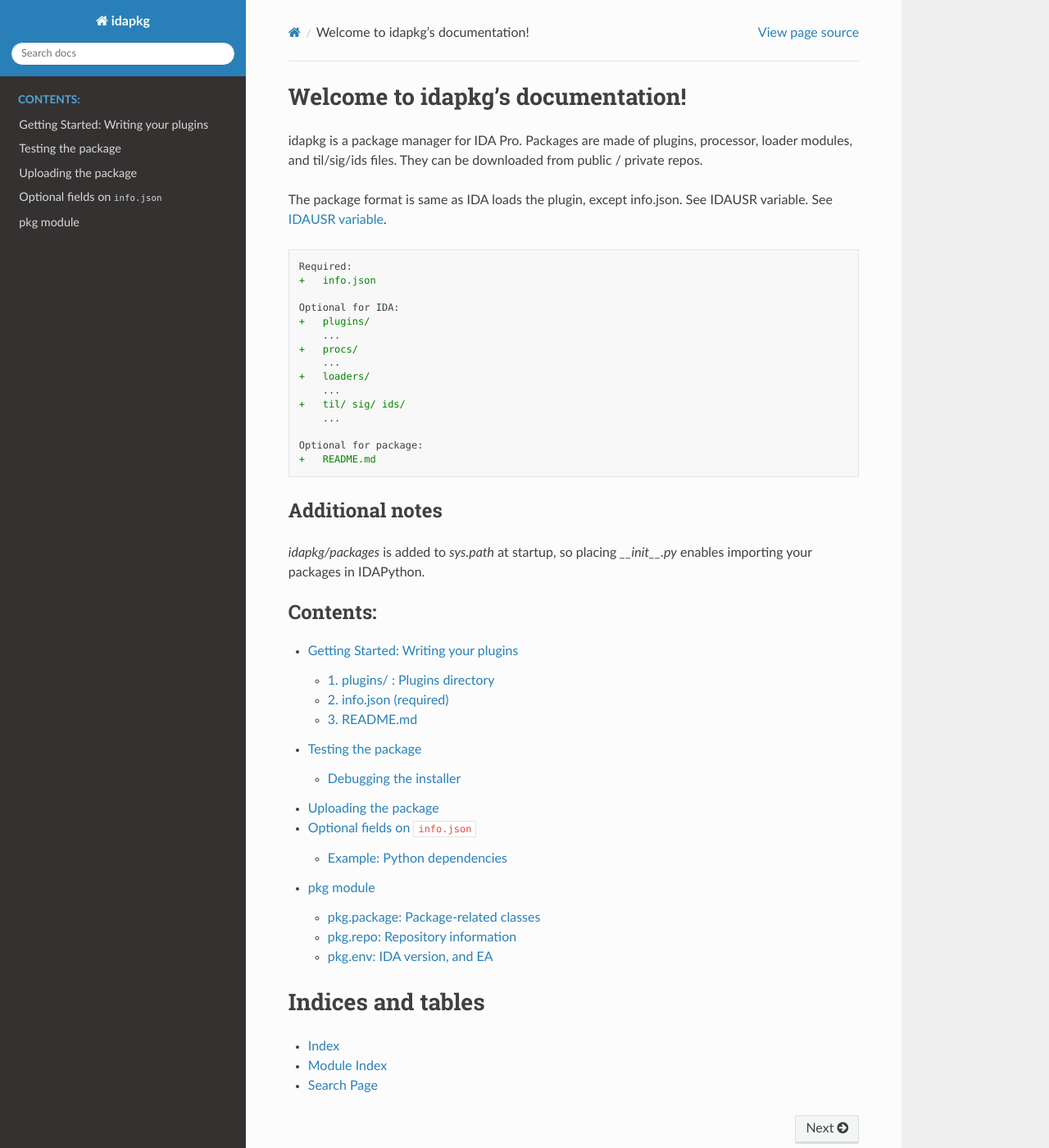
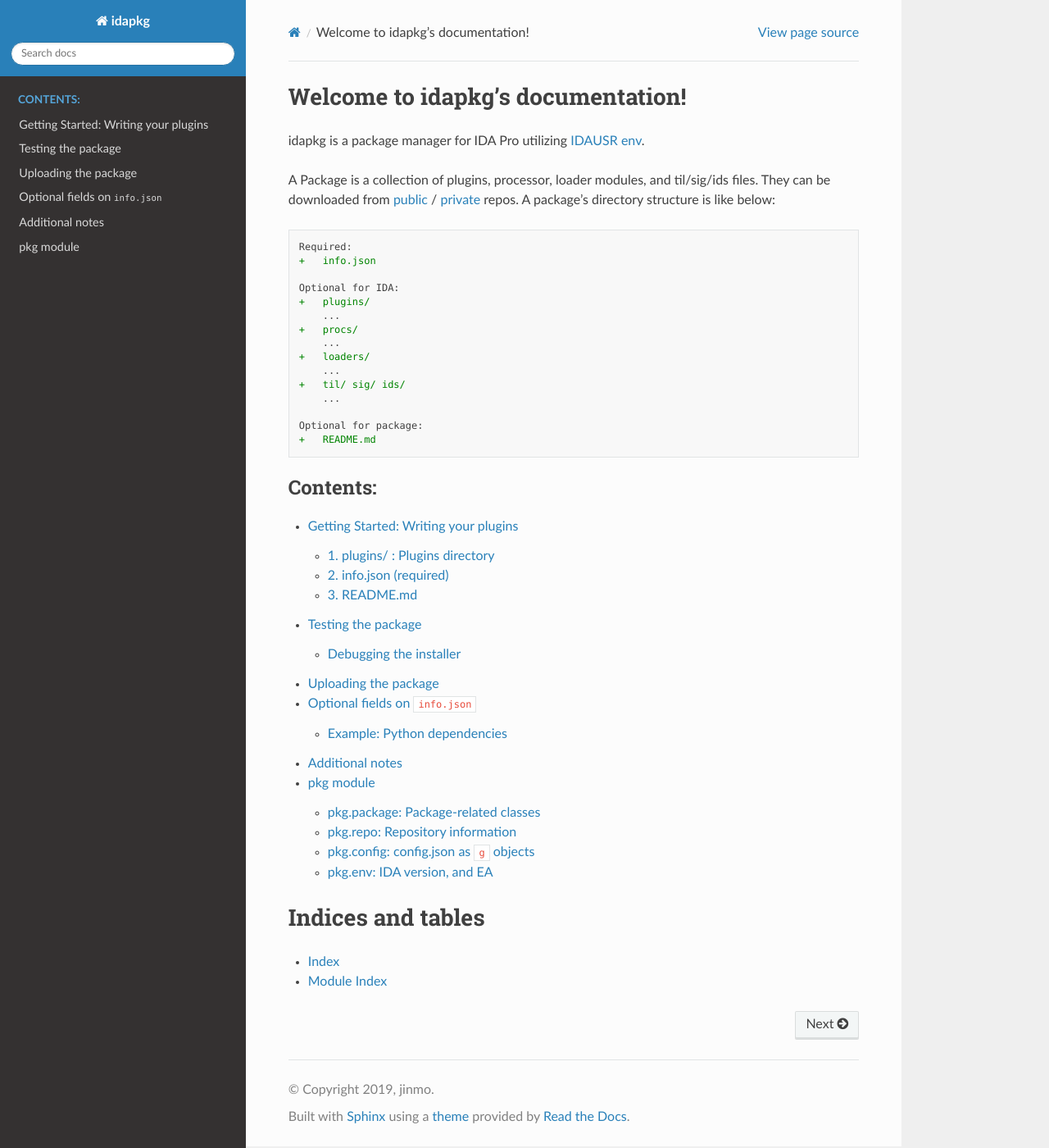
Before and after one commit to Jinmo/idapkg, a Sphinx documentation site: the page built from docs/source/index.rst, in a window 1280 px wide and 1400 px high. Shown: the whole window at 82% size. Built offline with Sphinx 7.4.7 and the Read the Docs theme 2.0.0, drawn with Linux system fonts in a browser that asks for light colours.

Commit message:
edit document

```diff
--- a/docs/source/index.rst
+++ b/docs/source/index.rst
@@ -6,9 +6,9 @@
 Welcome to idapkg's documentation!
 ==================================
 
-idapkg is a package manager for IDA Pro. Packages are made of plugins, processor, loader modules, and til/sig/ids files. They can be downloaded from public / private repos.
+idapkg is a package manager for IDA Pro utilizing `IDAUSR env <https://www.hex-rays.com/products/ida/support/idadoc/1375.shtml>`_.
 
-The package format is same as IDA loads the plugin, except info.json. See IDAUSR variable. See `IDAUSR variable <https://www.hex-rays.com/products/ida/support/idadoc/1375.shtml>`_.
+A Package is a collection of plugins, processor, loader modules, and til/sig/ids files. They can be downloaded from `public <https://idapkg.com>`_ / `private <https://github.com/Jinmo/idapkg-api>`_ repos. A package's directory structure is like below:
 
 .. code-block :: diff
 
@@ -28,13 +28,6 @@
     Optional for package:
     +   README.md
 
-
-################
-Additional notes
-################
-
-`idapkg/packages` is added to `sys.path` at startup, so placing `__init__.py` enables importing your packages in IDAPython.
-
 .. toctree::
    :maxdepth: 2
    :caption: Contents:
@@ -49,4 +42,3 @@
 
 * :ref:`genindex`
 * :ref:`modindex`
-* :ref:`search`
```
Also changed, not shown: docs/source/getting-started.rst (+7 -0 lines), docs/source/pkg.rst (+6 -6 lines), 3 other files.
